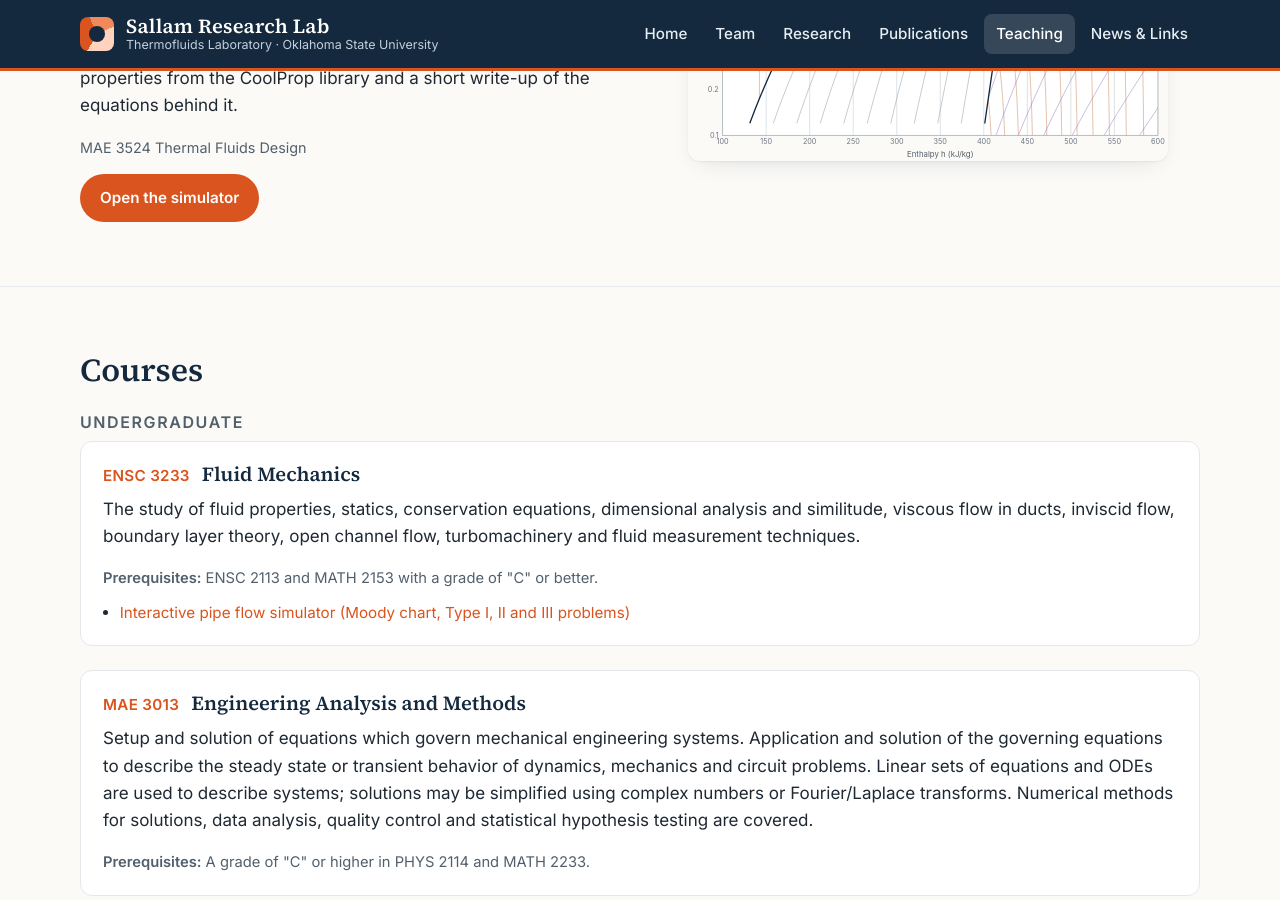
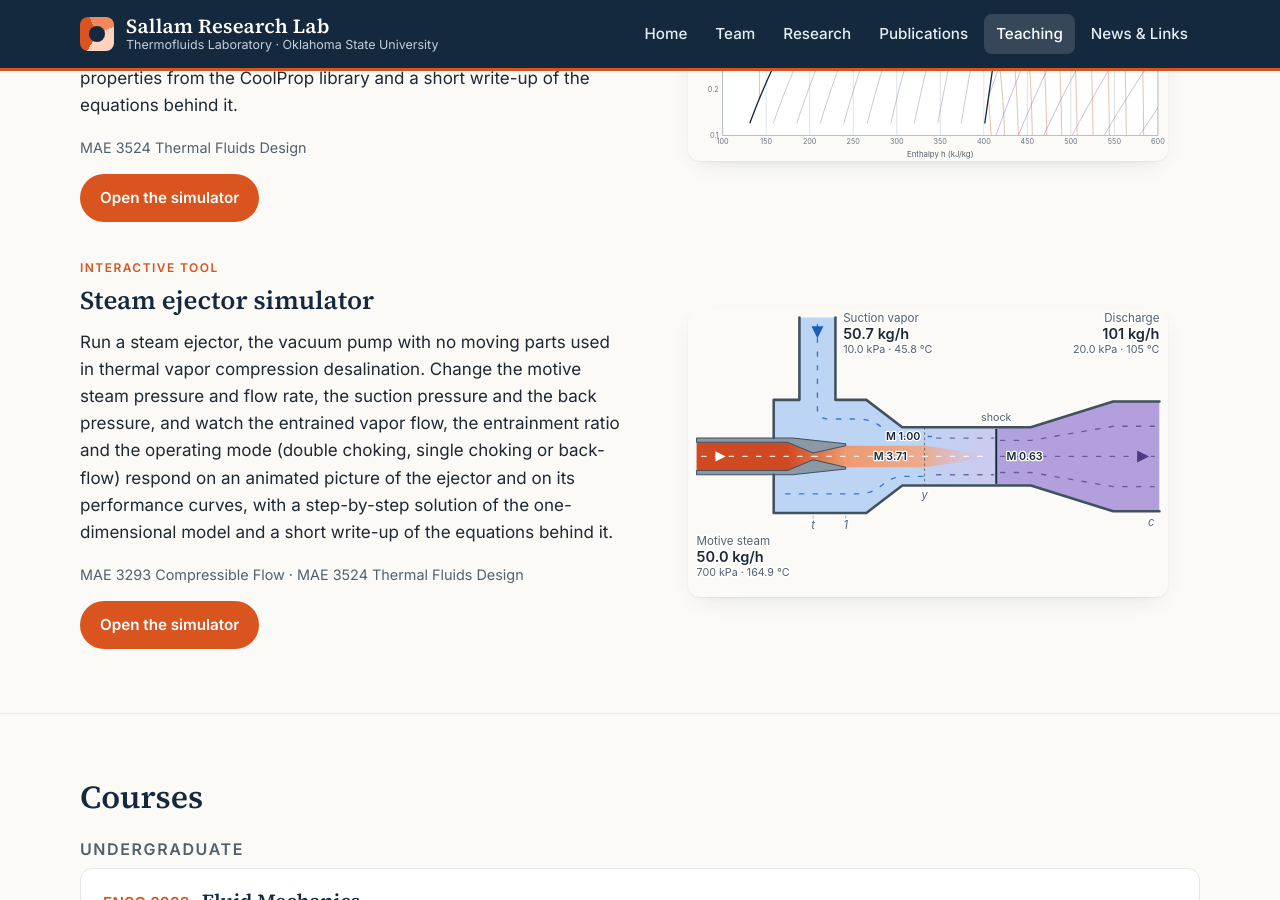
Before and after one commit to sallamlab/sallamlab.github.io, a Jekyll site: the page built from teaching.html, in a window 1280 px wide and 900 px high, scrolled down 2313 px. Built offline with Jekyll 4.4.1, drawn with Linux system fonts in a browser that asks for light colours.

Commit message:
Add steam ejector simulator to teaching resources

```diff
--- a/_data/teaching.yml
+++ b/_data/teaching.yml
@@ -68,6 +68,19 @@ tools:
       performance for cooling and for heating, compare it with the Carnot limit, and check a
       step-by-step solution, with refrigerant properties from the CoolProp library and a short
       write-up of the equations behind it.
+  - title: Steam ejector simulator
+    label: Interactive tool
+    courses: MAE 3293 Compressible Flow · MAE 3524 Thermal Fluids Design
+    url: /teaching/steam-ejector/
+    image: steam-ejector-simulator.svg
+    button: Open the simulator
+    text: >-
+      Run a steam ejector, the vacuum pump with no moving parts used in thermal vapor compression
+      desalination. Change the motive steam pressure and flow rate, the suction pressure and the back
+      pressure, and watch the entrained vapor flow, the entrainment ratio and the operating mode
+      (double choking, single choking or back-flow) respond on an animated picture of the ejector and
+      on its performance curves, with a step-by-step solution of the one-dimensional model and a
+      short write-up of the equations behind it.
 
 asme:
   intro: >-
```
